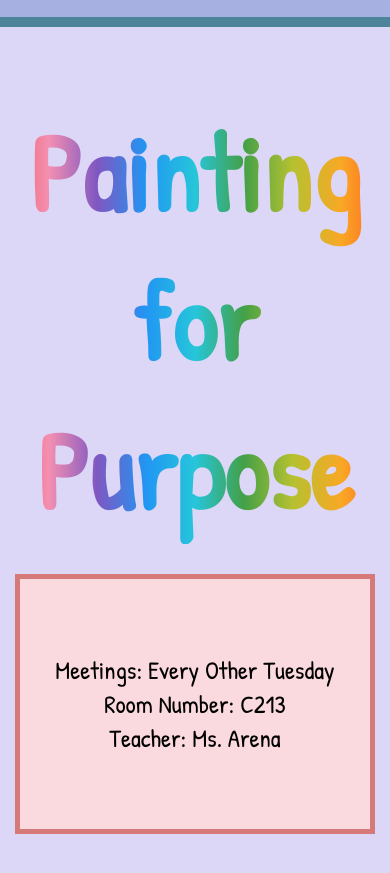
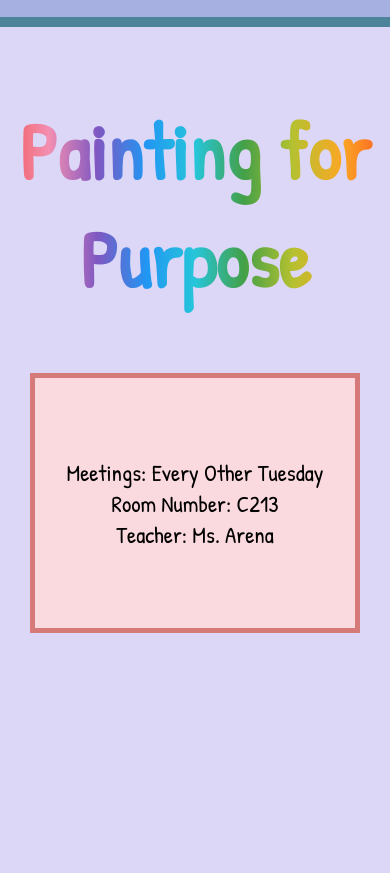
Before and after one commit to n4biha/painting4purpose, a plain HTML site: page index.html in a window 390 px wide. Shown: the part 103-976 px from the top of the page. Drawn offline with Linux system fonts and the light colour scheme; a web font is replaced by a local one.

Commit message:
fixed title issues

```diff
--- a/all.css
+++ b/all.css
@@ -79,11 +79,15 @@ button:hover{
 
 
 .title{
-    text-align: center;
-    font-size: 55px;
-    font-family: Patrick Hand;
-    background: linear-gradient (to left, #ef5350, #f48fb1, #7e57c2, #2196f3, #26c6da, #43a047, #b5c130, #f9a825, #ff5722);
+    display:flex;
+    align-items: center;
+    justify-content: center;
+    font-size:200px;
+    margin-top:70px;
+    margin-bottom:30px;
+    font-size: 40px;
+    background: linear-gradient(to right, #ef5350, #f48fb1, #7e57c2, #2196f3, #26c6da, #43a047, #b5c130, #f9a825, #ff5722);
     -webkit-background-clip: text;
-     background-clip:text;
+    background-clip:text;
     -webkit-text-fill-color: transparent;
 }
--- a/contact.css
+++ b/contact.css
@@ -1,3 +1,4 @@
+
 
 
 .contact-container{
@@ -31,3 +32,12 @@
     color:#7e57c2;
     font-size:30px;
 }
+
+@media all and (max-width: 900px) {
+    .title{
+
+        text-align: center;
+    }
+
+
+}
--- a/home.css
+++ b/home.css
@@ -6,7 +6,7 @@ body{
     background-color: rgb(250, 217, 223);
     width:800px;
     height:250px;
-    font-size:25px;
+    font-size:30px;
     display:flex;
     flex-direction: column;
     justify-content: center;
@@ -18,16 +18,6 @@ body{
 
 }
 
-.title{
-    margin-top:70px;
-    margin-bottom:30px;
-    font-size: 40px;
-    background: linear-gradient(to right, #ef5350, #f48fb1, #7e57c2, #2196f3, #26c6da, #43a047, #b5c130, #f9a825, #ff5722);
-    -webkit-background-clip: text;
-    background-clip:text;
-    -webkit-text-fill-color: transparent;
-}
-
 .body2{
     display:flex;
     align-items: center;
@@ -36,11 +26,15 @@ body{
 
 @media all and (max-width: 900px) {
     .club-info{
-        width:350px;
+        width:455px;
+        font-size:23px;
+        margin:30px;
+        text-align: center;
     }
 
     .title{
         font-size:25px;
+        text-align: center;
     }
 
 
```
Also changed, not shown: contact.html (+1 -1 lines), gallery.html (+24 -0 lines), join.html (+0 -10 lines).
